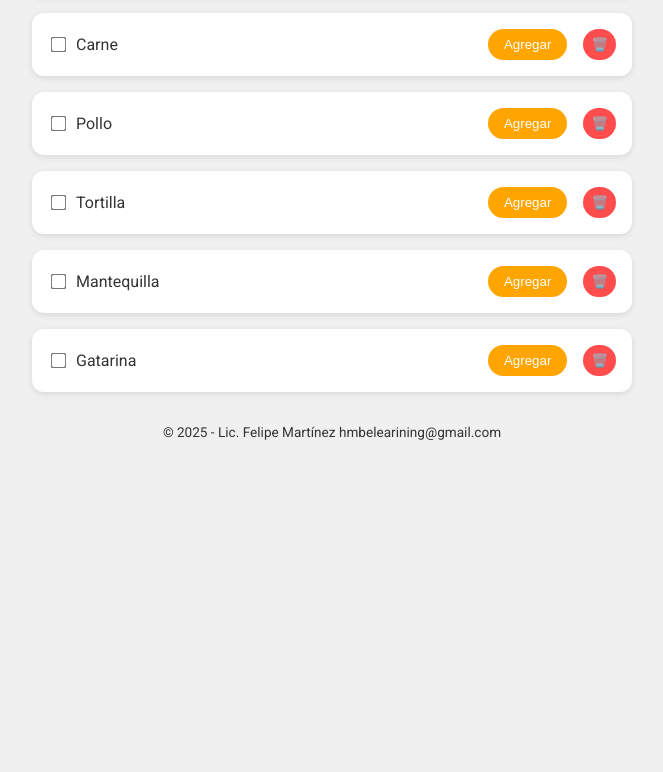
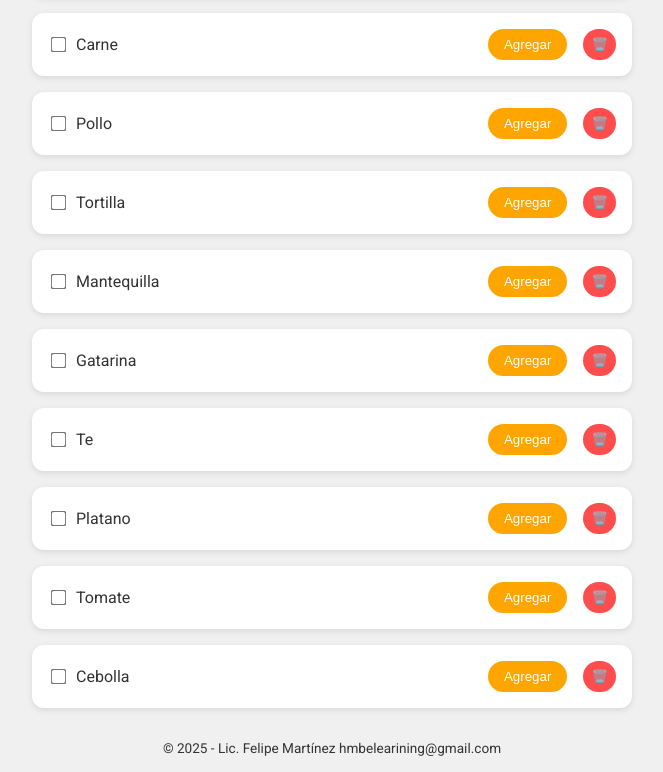
Before and after one commit to clasesunitrans/lista-de-compras, a plain HTML site: page index.html in a window 1280 px wide. Shown: the part 1208-1980 px from the top of the page, without its empty margins (308-971 px from the left). Before the commit the page ends 1664 px from the top, so only its background shows below. Drawn offline with Linux system fonts and the light colour scheme.

Commit message:
Cambios en productos y  campos en modal
Cambios en índices productos y presentación en modal

```diff
--- a/script.js
+++ b/script.js
@@ -22,18 +22,22 @@ let articulos = [
   { id: 2, nombre: 'Huevos (docena)', precioSugerido: 100.00, cantidad: 1, precioReal: 0, agregado: false, incluido: false },
   { id: 3, nombre: 'Pan cuadrado', precioSugerido: 100.00, cantidad: 1, precioReal: 0, agregado: false, incluido: false },
   { id: 4, nombre: 'Queso blanco (kg)', precioSugerido: 100.00, cantidad: 1, precioReal: 0, agregado: false, incluido: false },
-  { id: 4, nombre: 'Arroz', precioSugerido: 100.00, cantidad: 1, precioReal: 0, agregado: false, incluido: false },
-  { id: 5, nombre: 'Azúcar', precioSugerido: 100.00, cantidad: 1, precioReal: 0, agregado: false, incluido: false },
-  { id: 6, nombre: 'Café', precioSugerido: 100.00, cantidad: 1, precioReal: 0, agregado: false, incluido: false },
-  { id: 7, nombre: 'Queso amarillo', precioSugerido: 100.000, cantidad: 1, precioReal: 0, agregado: false, incluido: false },
-  { id: 8, nombre: 'Aceite', precioSugerido:100.00, cantidad: 0, precioReal: 1, agregado: false, incluido: false },
-  { id: 9, nombre: 'Pasta', precioSugerido: 100.00, cantidad: 0, precioReal: 1, agregado: false, incluido: false },
-  { id: 10, nombre: 'Harina', precioSugerido: 100.00, cantidad: 0, precioReal: 1, agregado: false, incluido: false },
-  { id: 7, nombre: 'Carne', precioSugerido: 100.00, cantidad: 0, precioReal: 1, agregado: false, incluido: false },
-  { id: 8, nombre: 'Pollo', precioSugerido: 100.00, cantidad: 0, precioReal: 1, agregado: false, incluido: false },
-  { id: 9, nombre: 'Tortilla', precioSugerido: 100.00, cantidad: 0, precioReal: 1, agregado: false, incluido: false },
-  { id: 10, nombre: 'Mantequilla', precioSugerido: 100.00, cantidad: 0, precioReal: 1, agregado: false, incluido: false },
-  { id: 11, nombre: 'Gatarina', precioSugerido: 100.00, cantidad: 0, precioReal: 1, agregado: false, incluido: false },
+  { id: 5, nombre: 'Arroz', precioSugerido: 100.00, cantidad: 1, precioReal: 0, agregado: false, incluido: false },
+  { id: 6, nombre: 'Azúcar', precioSugerido: 100.00, cantidad: 1, precioReal: 0, agregado: false, incluido: false },
+  { id: 7, nombre: 'Café', precioSugerido: 100.00, cantidad: 1, precioReal: 0, agregado: false, incluido: false },
+  { id: 8, nombre: 'Queso amarillo', precioSugerido: 100.000, cantidad: 1, precioReal: 0, agregado: false, incluido: false },
+  { id: 9, nombre: 'Aceite', precioSugerido:100.00, cantidad: 0, precioReal: 1, agregado: false, incluido: false },
+  { id: 10, nombre: 'Pasta', precioSugerido: 100.00, cantidad: 0, precioReal: 1, agregado: false, incluido: false },
+  { id: 11, nombre: 'Harina', precioSugerido: 100.00, cantidad: 0, precioReal: 1, agregado: false, incluido: false },
+  { id: 12, nombre: 'Carne', precioSugerido: 100.00, cantidad: 0, precioReal: 1, agregado: false, incluido: false },
+  { id: 13, nombre: 'Pollo', precioSugerido: 100.00, cantidad: 0, precioReal: 1, agregado: false, incluido: false },
+  { id: 14, nombre: 'Tortilla', precioSugerido: 100.00, cantidad: 0, precioReal: 1, agregado: false, incluido: false },
+  { id: 15, nombre: 'Mantequilla', precioSugerido: 100.00, cantidad: 0, precioReal: 1, agregado: false, incluido: false },
+  { id: 16, nombre: 'Gatarina', precioSugerido: 100.00, cantidad: 0, precioReal: 1, agregado: false, incluido: false },
+  { id: 17, nombre: 'Te', precioSugerido: 100.00, cantidad: 0, precioReal: 1, agregado: false, incluido: false },
+  { id: 18, nombre: 'Platano', precioSugerido: 100.00, cantidad: 0, precioReal: 1, agregado: false, incluido: false },
+  { id: 19, nombre: 'Tomate', precioSugerido: 100.00, cantidad: 0, precioReal: 1, agregado: false, incluido: false },
+  { id: 20, nombre: 'Cebolla', precioSugerido: 100.00, cantidad: 0, precioReal: 1, agregado: false, incluido: false },
 ];
 
 function renderizarLista() {
@@ -201,7 +205,7 @@ formArticulo.addEventListener('submit', (e) => {
   const cantidad = parseFloat(cantidadInput.value);
   const precio = parseFloat(precioInput.value);
   const nombre = nombreInput.value.trim();
-  if (cantidad > 0 && (precio > 0 || !isNaN(precio))) {
+  if (cantidad >= 0 && (precio >= 0 || !isNaN(precio))) {
     if (esNuevo) {
       if (!nombre) {
         alert('El nombre es obligatorio.');
--- a/style.css
+++ b/style.css
@@ -129,7 +129,7 @@ main {
 }
 
 .modal-content input {
-  width: 100%;
+  width: 90%;
   padding: 0.5rem 1rem;
   margin-top: 0.25rem;
   border-radius: 12px;
```
